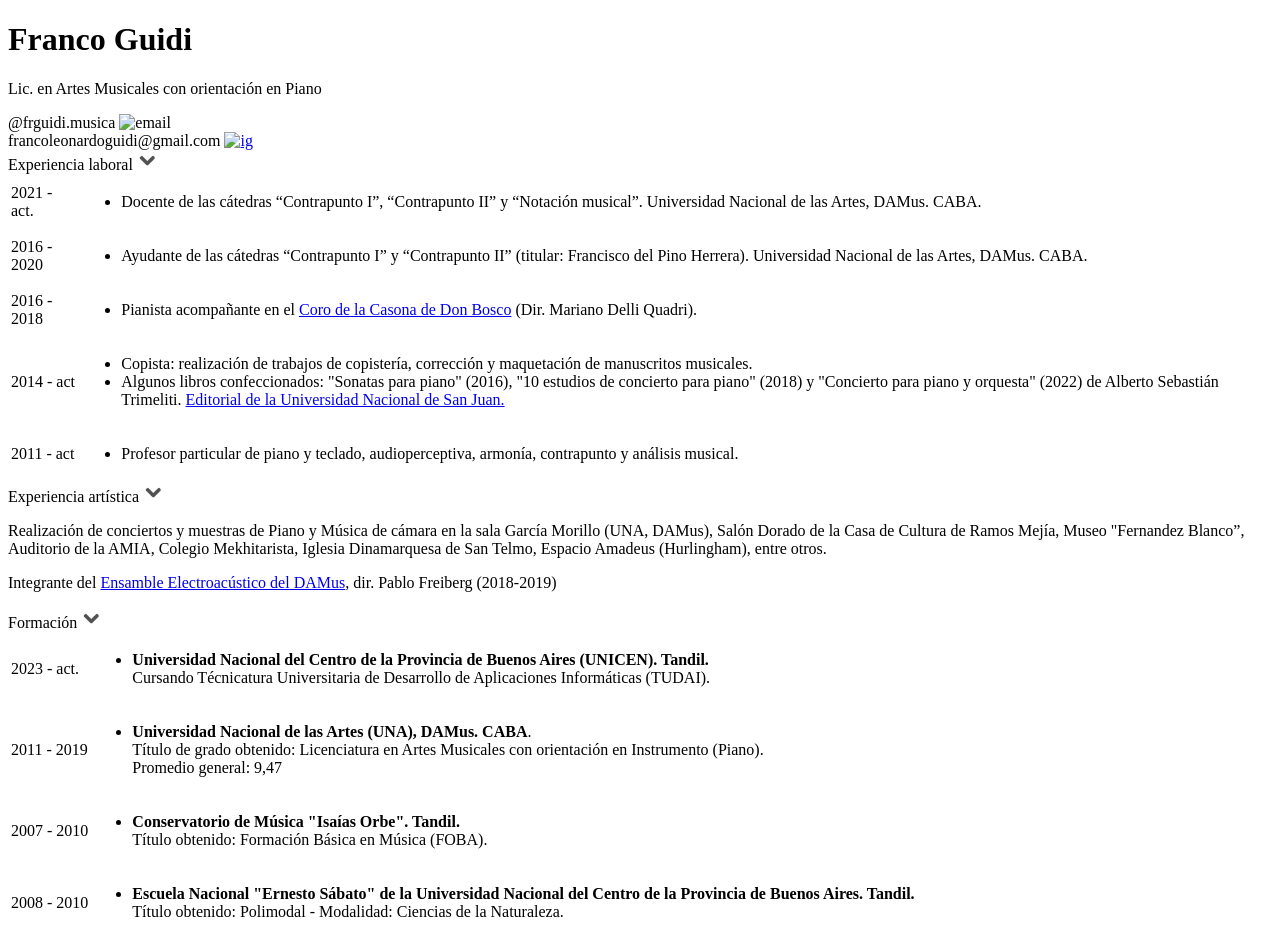
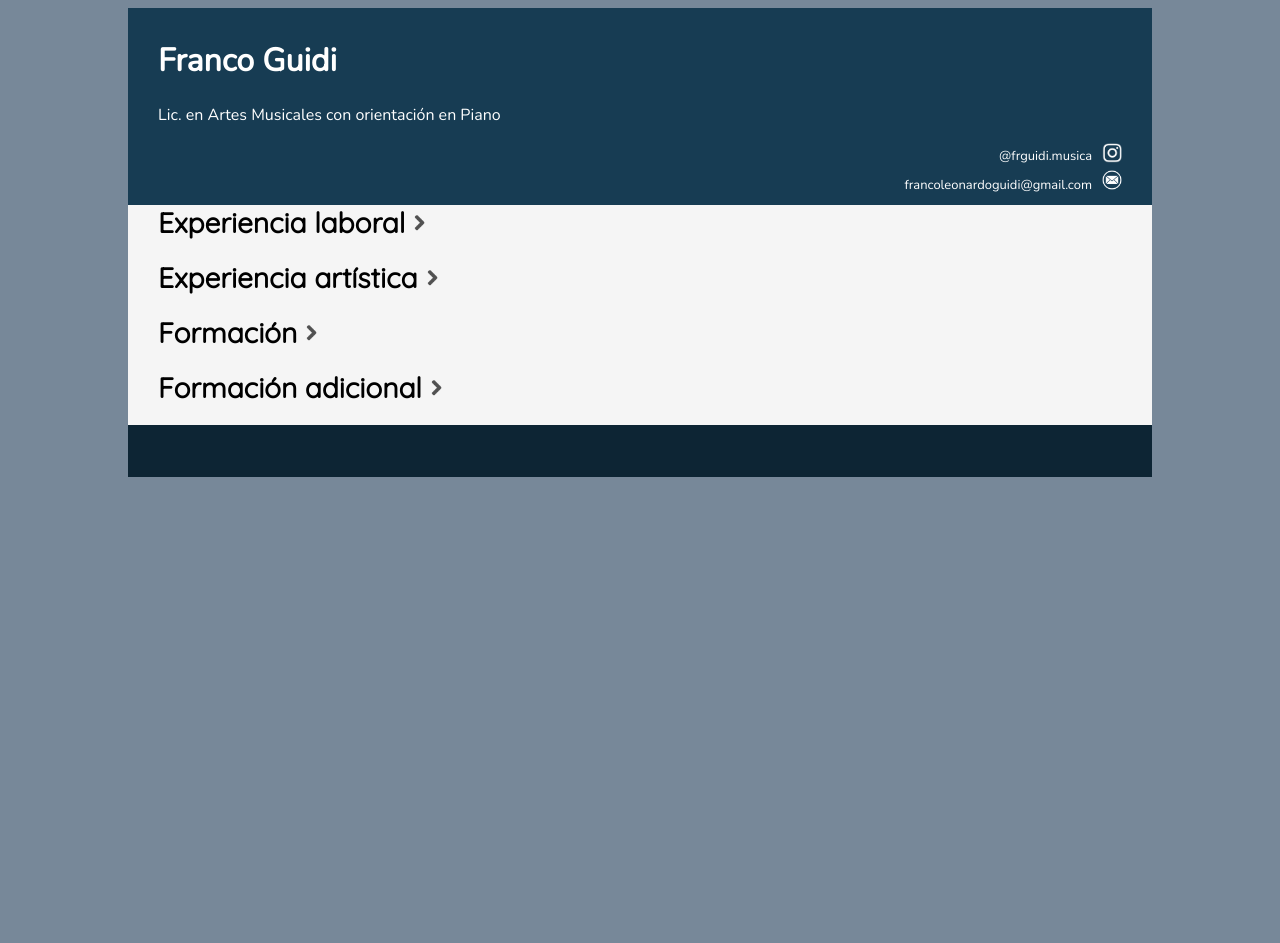
Before and after one commit to FrancoLeonardoGuidi/cv, a plain HTML site: page index.html in a window 1280 px wide. Shown: the top 943 px of the page. After the commit the page ends 800 px from the top, so only its background shows below. Drawn offline with nearby package versions, Linux system fonts and the light colour scheme; the site is published under a folder, as on GitHub Pages, so addresses that start at the root find nothing.

Commit message:
Modificación de ruta de archivos externos

```diff
--- a/index.html
+++ b/index.html
@@ -13,7 +13,10 @@
     <link href="https://fonts.googleapis.com/css2?family=Nunito:ital,wght@0,200;1,200&family=Roboto:wght@100&display=swap" rel="stylesheet">
 
     <!-- Vinculación con archivo .css -->
-    <link rel="stylesheet" href="/css/styles.css">
+    <link rel="stylesheet" type="text/css" href="css/styles.css">
+
+    <!-- Vinculación con archivo .js -->
+    <script src="js/scripts.js"></script>
 </head>
 
 <body>
@@ -22,12 +25,12 @@
         <p>Lic. en Artes Musicales con orientación en Piano</p>
         <div class="contacto">
             <span class="contacto">@frguidi.musica</span>
-            <img src="/images/ig_logo.png" alt="email" height="20" width="20">
+            <img src="images/ig_logo.png" alt="email" height="20" width="20">
         </div>
         <div class="contacto">
             <span class="contacto">francoleonardoguidi@gmail.com</span>
             <a href="mailto:francoleonardoguidi@gmail.com">
-                <img src="/images/mail_logo.png" alt="ig" height="20" width="20"/>
+                <img src="images/mail_logo.png" alt="ig" height="20" width="20"/>
             </a>
         </div>
     </header>
@@ -221,7 +224,5 @@
     <footer>
         <br>
     </footer>
-
-    <script src="/js/scripts.js"></script>
 </body>
 </html>
```
